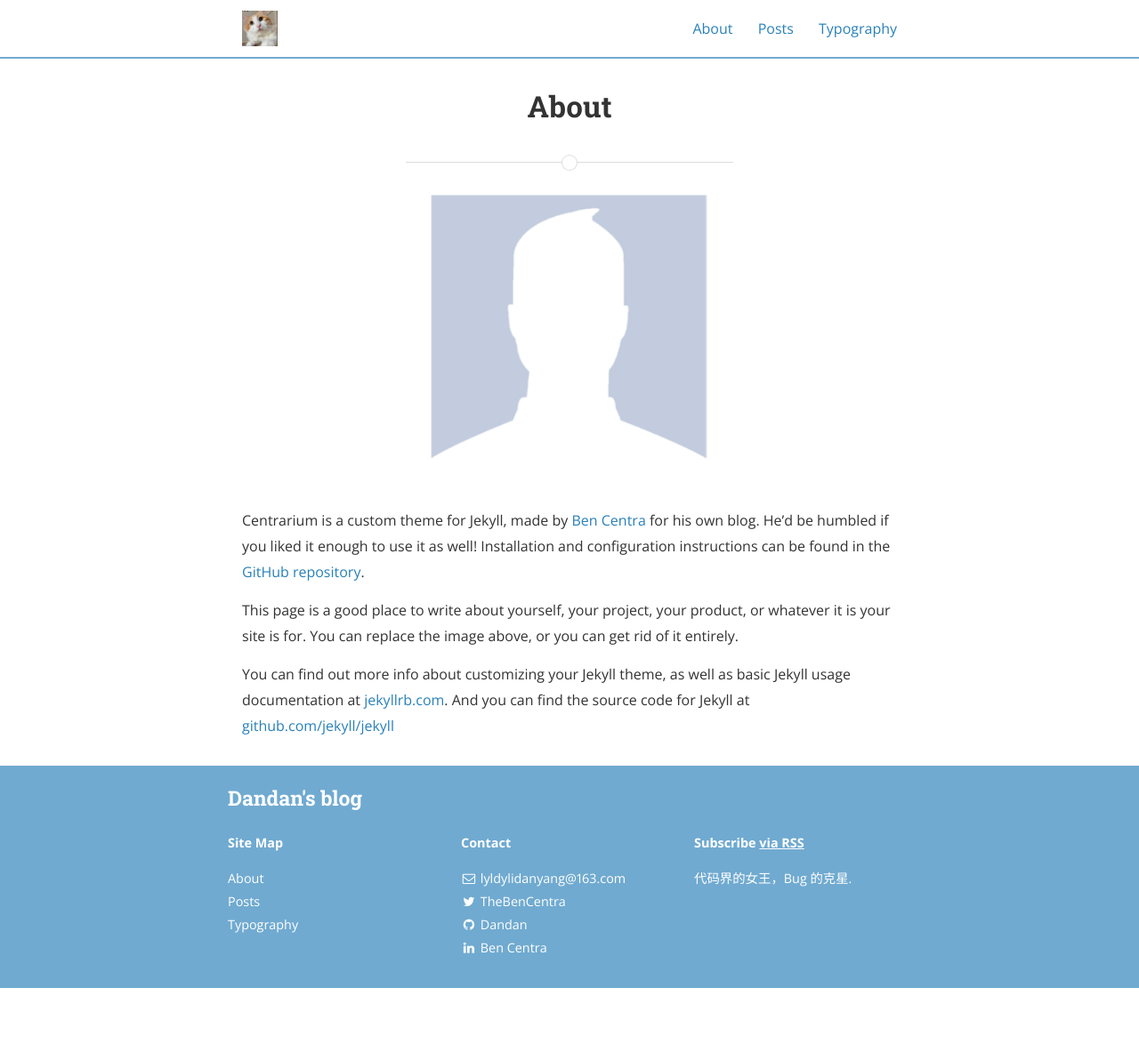
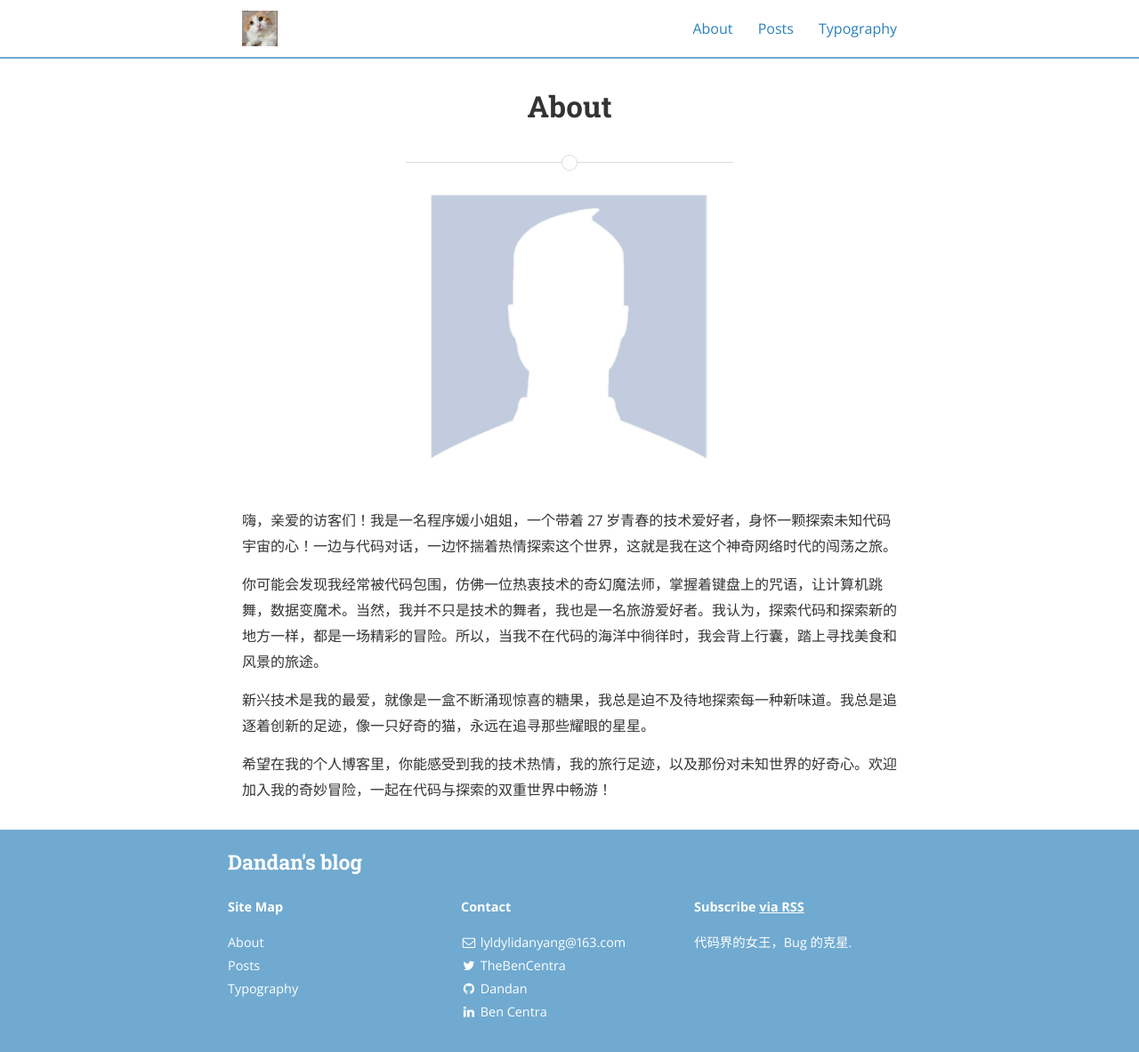
Before and after one commit to LoveCPro/Dandan.github.io, a Jekyll site: the page built from about.md, in a window 1280 px wide and 1183 px high. Shown: the whole window at 89% size. Built offline with Jekyll 4.4.1, drawn with Linux system fonts in a browser that asks for light colours; nearby versions of some CDN libraries.

Commit message:
添加个人介绍

```diff
--- a/about.md
+++ b/about.md
@@ -7,12 +7,14 @@ main_nav: true
 
 ![alt text]({{ site.baseurl }}/assets/profile-placeholder.gif "Profile Picture"){:.profile}
 
-Centrarium is a custom theme for Jekyll, made by [Ben Centra][bencentra] for his own blog. He'd be humbled if you liked it enough to use it as well! Installation and configuration instructions can be found in the [GitHub repository](https://github.com/bencentra/centrarium).
+嗨，亲爱的访客们！我是一名程序媛小姐姐，一个带着 27 岁青春的技术爱好者，身怀一颗探索未知代码宇宙的心！一边与代码对话，一边怀揣着热情探索这个世界，这就是我在这个神奇网络时代的闯荡之旅。
 
-This page is a good place to write about yourself, your project, your product, or whatever it is your site is for. You can replace the image above, or you can get rid of it entirely.
+你可能会发现我经常被代码包围，仿佛一位热衷技术的奇幻魔法师，掌握着键盘上的咒语，让计算机跳舞，数据变魔术。当然，我并不只是技术的舞者，我也是一名旅游爱好者。我认为，探索代码和探索新的地方一样，都是一场精彩的冒险。所以，当我不在代码的海洋中徜徉时，我会背上行囊，踏上寻找美食和风景的旅途。
 
-You can find out more info about customizing your Jekyll theme, as well as basic Jekyll usage documentation at [jekyllrb.com](http://jekyllrb.com/). And you can find the source code for Jekyll at [github.com/jekyll/jekyll](https://github.com/jekyll/jekyll)
+新兴技术是我的最爱，就像是一盒不断涌现惊喜的糖果，我总是迫不及待地探索每一种新味道。我总是追逐着创新的足迹，像一只好奇的猫，永远在追寻那些耀眼的星星。
 
-[centrarium]: https://github.com/bencentra/centrarium
+希望在我的个人博客里，你能感受到我的技术热情，我的旅行足迹，以及那份对未知世界的好奇心。欢迎加入我的奇妙冒险，一起在代码与探索的双重世界中畅游！
+
+[git]: https://github.com/LoveCPro
 [bencentra]: http://bencentra.com
 [jekyll]: https://github.com/jekyll/jekyll
```
Also changed, not shown: 1 other file.
